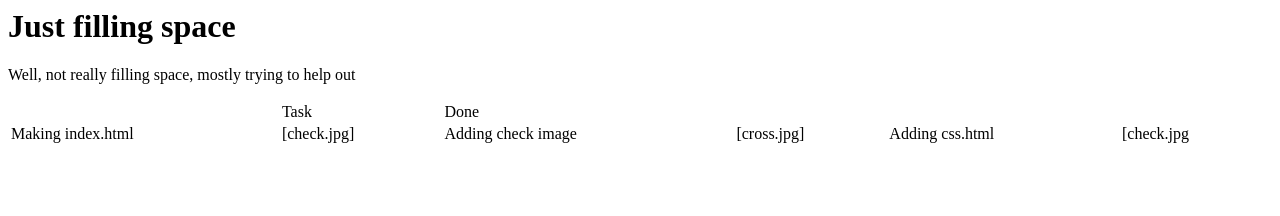
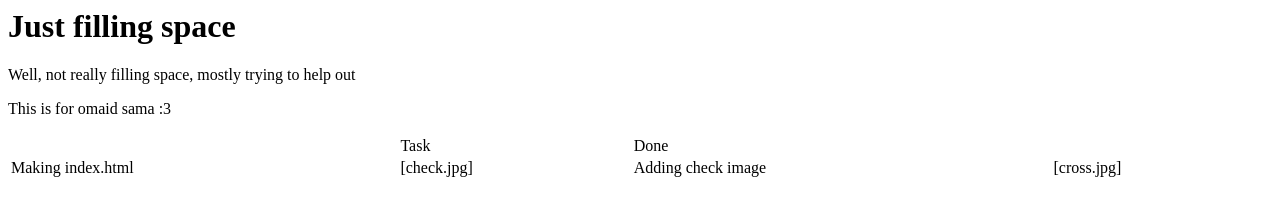
Before and after one commit to benluv/hello-world-1, a plain HTML site: page index.html in a window 1280 px wide. Drawn offline with Linux system fonts and the light colour scheme.

Commit message:
This is a commit to show omaid a bit of github push & pull

```diff
--- a/index.html
+++ b/index.html
@@ -13,7 +13,7 @@
             <tr>
                 <td>Making index.html</td><td>[check.jpg]</td>
                 <td>Adding check image</td><td>[cross.jpg]</td>
-                <td>Adding css.html</td><td>[check.jpg</td>
+                <p>This is for omaid sama :3</p>
             </tr>
         </table>
     </body>
```
